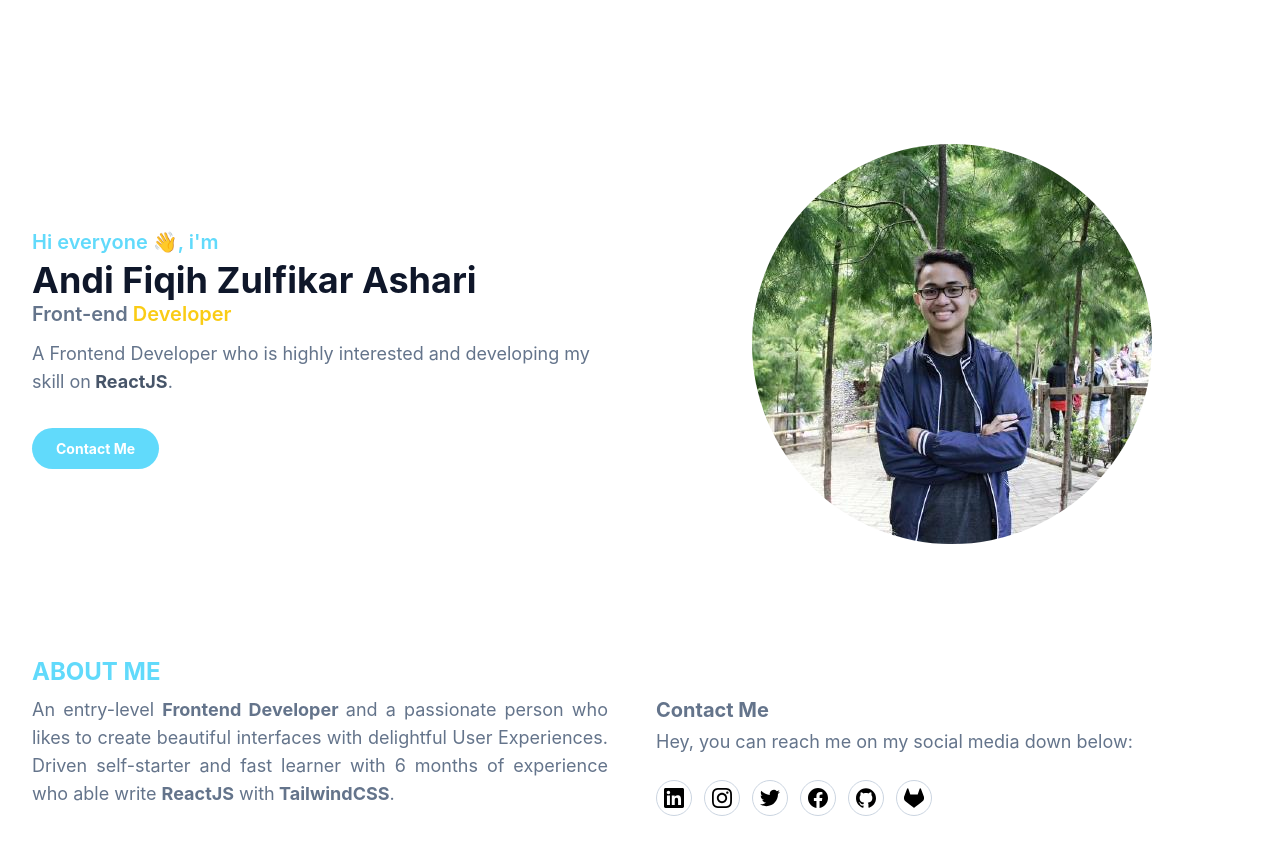
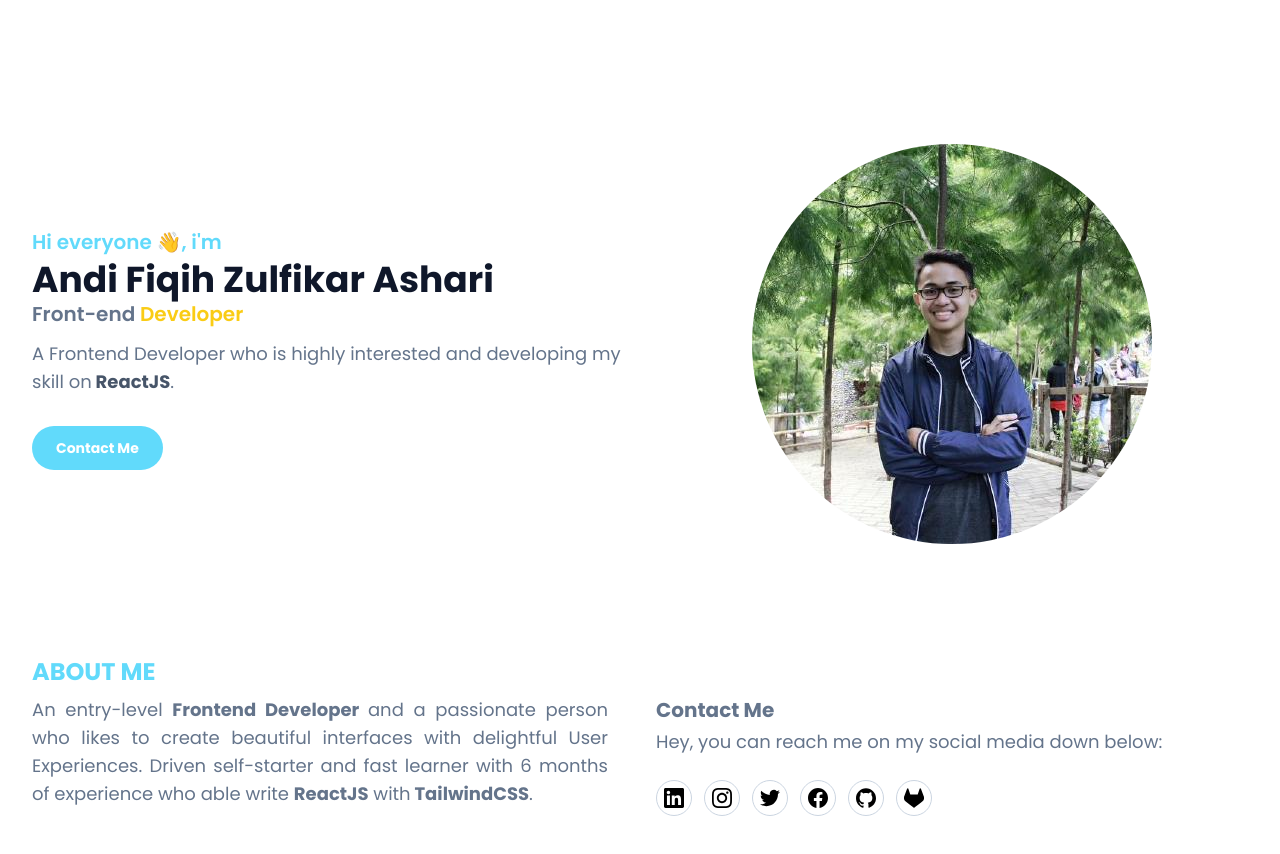
Before and after one commit to fiqihz/MyPortfolio, a React (Create React App) app: page / in a window 1280 px wide. Shown: the top 854 px of the page. Built offline with nearby package versions, Linux system fonts and the light colour scheme.

Commit message:
Changing font family

```diff
--- a/public/index.html
+++ b/public/index.html
@@ -24,6 +24,12 @@
       work correctly both with client-side routing and a non-root public URL.
       Learn how to configure a non-root public URL by running `npm run build`.
     -->
+    <link rel="preconnect" href="https://fonts.googleapis.com" />
+    <link rel="preconnect" href="https://fonts.gstatic.com" crossorigin />
+    <link
+      href="https://fonts.googleapis.com/css2?family=Poppins:wght@200;300;400;500;600;700&family=Raleway:wght@300;400;500&display=swap"
+      rel="stylesheet"
+    />
     <title>React App</title>
   </head>
   <body>
--- a/src/App.js
+++ b/src/App.js
@@ -3,7 +3,7 @@
 
 function App() {
   return (
-    <div>
+    <div className="font-poppin">
       <Hero />
       <About />
     </div>
--- a/tailwind.config.js
+++ b/tailwind.config.js
@@ -5,6 +5,9 @@
     container: {
       center: true,
       padding: "16px",
+    },
+    fontFamily: {
+      poppin: ["Poppins"],
     },
     extend: {
       screens: {
```
